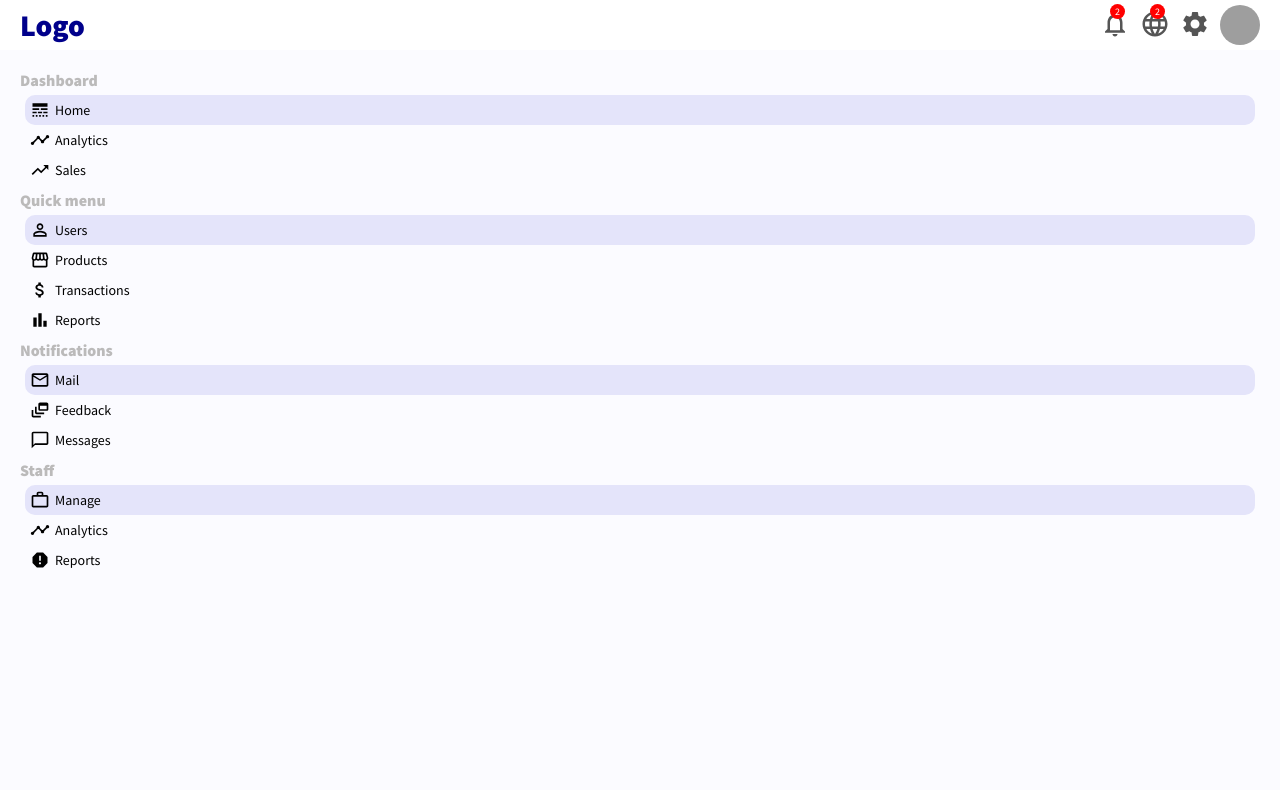
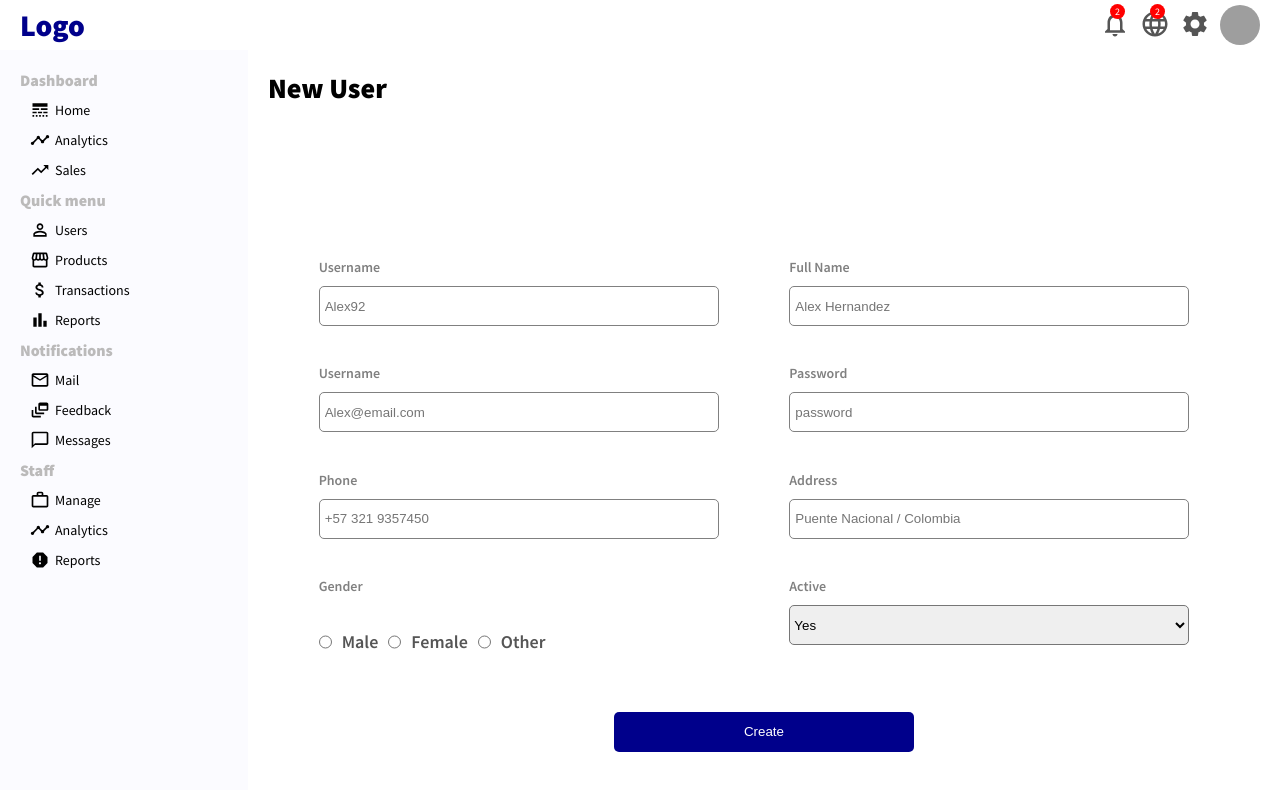
Before and after one commit to hahs-92/dashboard-admin-react, a React (Create React App) app: page /newUser in a window 1280 px wide. Shown: the top 790 px of the page. Built offline with nearby package versions, Linux system fonts and the light colour scheme; grey boxes are pictures that could not be loaded.

Commit message:
added. NewUser component

```diff
--- a/src/components/sideBar/SideBar.js
+++ b/src/components/sideBar/SideBar.js
@@ -13,6 +13,7 @@ import {
   WorkOutline,
   Report,
 } from '@mui/icons-material'
+import { Link, NavLink } from 'react-router-dom'
 //styles
 import style from './sideBar.module.css'
 
@@ -24,10 +25,12 @@ export const SideBar = () => {
                 <menu className={ style.Menu }>
                     <h3 className={ style.title}>Dashboard</h3>
                     <ul className={ style.list }>
-                        <li className={ `${style.listItem} ${style.active}` }>
+                        <NavLink className={({isActive}) => isActive ? style.activeListItem : ""} to="/" >
+                            <li className={ style.listItem }>
                                 <LineStyle className={ style.icon } />
                                 <span>Home</span>
                             </li>
+                        </NavLink>
                         <li className={ style.listItem }>
                             <Timeline className={ style.icon } />
                             <span>Analytics</span>
@@ -41,14 +44,18 @@ export const SideBar = () => {
                 <menu className={ style.Menu }>
                     <h3 className={ style.title}>Quick menu</h3>
                     <ul className={ style.list }>
-                        <li className={ `${style.listItem} ${style.active}` }>
+                        <NavLink className={({isActive}) => isActive ? style.activeListItem : ""} to="/users" >
+                            <li className={ style.listItem }>
                                 <PermIdentity className={ style.icon } />
                                 <span>Users</span>
                             </li>
+                        </NavLink>
+                        <Link to="/products" >
                             <li className={ style.listItem }>
                                 <Storefront className={ style.icon } />
                                 <span>Products</span>
                             </li>
+                        </Link>
                         <li className={ style.listItem }>
                             <AttachMoney className={ style.icon } />
                             <span>Transactions</span>
@@ -62,7 +69,7 @@ export const SideBar = () => {
                 <menu className={ style.Menu }>
                     <h3 className={ style.title}>Notifications</h3>
                     <ul className={ style.list }>
-                        <li className={ `${style.listItem} ${style.active}` }>
+                        <li className={ `${style.listItem}` }>
                             <MailOutline className={ style.icon } />
                             <span>Mail</span>
                         </li>
@@ -79,7 +86,7 @@ export const SideBar = () => {
                 <menu className={ style.Menu }>
                     <h3 className={ style.title}>Staff</h3>
                     <ul className={ style.list }>
-                        <li className={ `${style.listItem} ${style.active}` }>
+                        <li className={ `${style.listItem} ` }>
                             <WorkOutline className={ style.icon } />
                             <span>Manage</span>
                         </li>
--- a/src/components/sideBar/sideBar.module.css
+++ b/src/components/sideBar/sideBar.module.css
@@ -32,6 +32,10 @@
     cursor: pointer;
 }
 
+.activeListItem {
+    background-color: rgb(228, 228, 250);
+}
+
 .listItem span {
     font-size: 1.4rem;
 }
@@ -41,7 +45,7 @@
     font-size: 2rem !important;
 }
 
-.listItem.active,
+
 .listItem:hover {
     background-color: rgb(228, 228, 250);
 }
--- a/src/index.css
+++ b/src/index.css
@@ -8,3 +8,8 @@ html, body {
   font-size: 62.5%;
   font-family: 'Source Sans Pro', sans-serif;
 }
+
+a {
+  text-decoration: none;
+  color: inherit;
+}
--- /dev/null
+++ b/src/pages/newUser/NewUser.js
@@ -0,0 +1,54 @@
+import style from './newUser.module.css'
+
+export const NewUser = () => {
+    return (
+        <main className={ style.newUser }>
+            <h1 className={ style.title }>New User</h1>
+            <form className={ style.form } >
+                <section className={ style.item }>
+                    <label htmlFor="username">Username</label>
+                    <input id='username' type="text" placeholder='Alex92' />
+                </section>
+                <section className={ style.item }>
+                    <label htmlFor="fullname">Full Name</label>
+                    <input id='fullname' type="text" placeholder='Alex Hernandez' />
+                </section>
+                <section className={ style.item }>
+                    <label htmlFor="email">Username</label>
+                    <input id='email' type="email" placeholder='Alex@email.com' />
+                </section>
+                <section className={ style.item }>
+                    <label htmlFor="password">Password</label>
+                    <input id='password' type="password" placeholder='password' />
+                </section>
+                <section className={ style.item }>
+                    <label htmlFor="phone">Phone</label>
+                    <input id='phone' type="text" placeholder='+57 321 9357450' />
+                </section>
+                <section className={ style.item }>
+                    <label htmlFor="address">Address</label>
+                    <input id='address' type="text" placeholder='Puente Nacional / Colombia' />
+                </section>
+                <section className={ style.item }>
+                    <label htmlFor="gender">Gender</label>
+                    <div className={ style.genderContainer }>
+                        <input id='male' type="radio" value="male" name='male'/>
+                        <label htmlFor="male">Male</label>
+                        <input id='female' type="radio" value="female" name='female'/>
+                        <label htmlFor="female">Female</label>
+                        <input id='other' type="radio" value="other" name='other'/>
+                        <label htmlFor="other">Other</label>
+                    </div>
+                </section>
+                <section className={ style.item }>
+                    <label >Active</label>
+                    <select className={ style.select} name="userSelect" id="userSelect">
+                        <option value="yes">Yes</option>
+                        <option value="no">No</option>
+                    </select>
+                </section>
+                <button className={ style.button }>Create</button>
+            </form>
+        </main>
+    )
+}
--- /dev/null
+++ b/src/pages/newUser/newUser.module.css
@@ -0,0 +1,68 @@
+.newUser {
+    flex: 4;
+    display: flex;
+    flex-wrap: wrap;
+    justify-content:space-between;
+    padding: 2rem;
+}
+
+.title {
+    font-size: 2.8rem;
+}
+.form {
+    display: flex;
+    flex-wrap: wrap;
+    justify-content: space-evenly;
+}
+
+.item {
+    display: flex;
+    flex-direction: column;
+    margin-top: 1rem;
+    margin-right: 2rem;
+    width: 40rem;
+}
+
+.item label {
+    margin-bottom: 1rem;
+    font-size: 1.4rem;
+    font-weight: 600;
+    color: gray;
+}
+
+.item input {
+    padding: .5rem;
+    height: 4rem;
+    border: none;
+    border: 1px solid gray;
+    border-radius: .5rem;
+}
+
+.genderContainer {
+    display: flex;
+    align-items: center;
+    margin-top: 1.5rem;
+}
+
+.genderContainer label {
+    margin: 1rem;
+    font-size: 1.8rem;
+    color: #555;
+}
+
+.select {
+    height: 4rem;
+    border-radius: .5rem;
+}
+
+.button {
+    margin-top: 2rem;
+    padding: .7rem 1rem;
+    width: 30rem;
+    height: 4rem;
+    border: none;
+    border-radius: .5rem;
+    background-color: darkblue;
+    color: white;
+    cursor: pointer;
+}
--- a/src/routes/App.js
+++ b/src/routes/App.js
@@ -8,6 +8,7 @@ import {
 import { Home } from '../pages/home/Home';
 import { UserList } from '../pages/userList/UserList';
 import { User } from '../pages/user/User';
+import { NewUser } from '../pages/newUser/NewUser';
 //components
 import { TopBar } from '../components/topBar/TopBar'
 import { SideBar } from '../components/sideBar/SideBar';
@@ -25,6 +26,7 @@ function App() {
               <Route path='/' element={ <Home />} />
               <Route path='/users' element={ <UserList /> } />
               <Route path='/user/:userId' element={ <User /> } />
+              <Route path='/newUser' element={ <NewUser /> } />
           </Routes>
         </div>
     </BrowserRouter>
```
Lines whose indentation alone changed are shown as unchanged.
